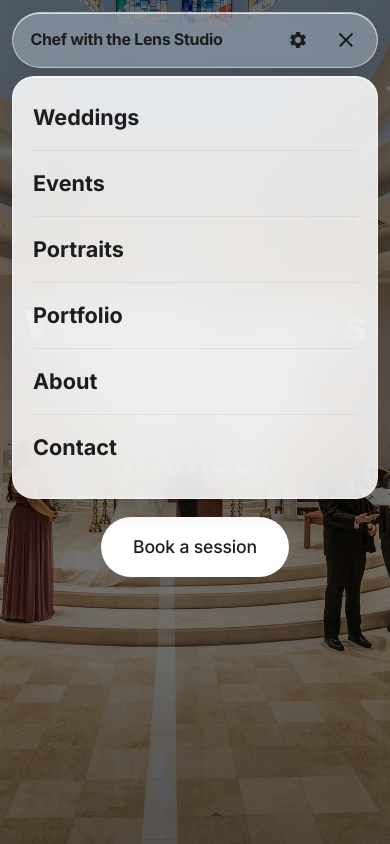
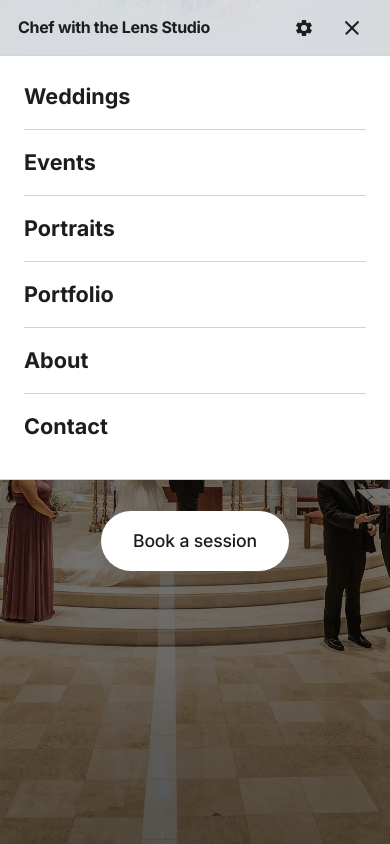
Before and after one commit to chefwithdalens-source/chef-with-the-lens-studio, a plain HTML site: page index.html in a window 390 px wide. Both pictures are taken after a click on the button 346 px from the left and 40 px from the top of the page. Shown: the top 844 px of the page. Drawn offline with Linux system fonts and the light colour scheme.

Commit message:
Revert "Add Apple-style liquid glass effect to the top navigation"
This reverts commit 3e3066303801ec579f69b574076aa5f55cb02642.

```diff
--- a/script.js
+++ b/script.js
@@ -56,14 +56,6 @@ function setNavOpen(open) {
 if (navToggle && nav) {
   navToggle.addEventListener("click", () => setNavOpen(navToggle.getAttribute("aria-expanded") !== "true"));
   nav.querySelectorAll("a").forEach((a) => a.addEventListener("click", () => setNavOpen(false)));
-}
-
-/* Liquid glass: slightly more opaque after a short scroll */
-const header = document.querySelector(".site-header");
-if (header) {
-  const setHeaderScrolled = () => header.classList.toggle("is-scrolled", window.scrollY > 16);
-  setHeaderScrolled();
-  window.addEventListener("scroll", setHeaderScrolled, { passive: true });
 }
 
 /* Escape closes the settings panel or the phone menu */
--- a/styles.css
+++ b/styles.css
@@ -17,22 +17,14 @@
   --accent: #0066cc;        /* the ONE accent: buttons and links */
   --accent-hover: #0055b3;
   --on-accent: #ffffff;     /* text on accent buttons */
-  --header-bg: rgba(255, 255, 255, 0.28);
-  --header-bg-scrolled: rgba(255, 255, 255, 0.55);
-  --header-border: rgba(255, 255, 255, 0.48);
-  --header-highlight: inset 0 1px 0 rgba(255, 255, 255, 0.72), inset 0 -1px 0 rgba(255, 255, 255, 0.08);
-  --header-drop: 0 8px 28px rgba(0, 0, 0, 0.12), 0 1px 3px rgba(0, 0, 0, 0.06);
-  --header-menu-bg: rgba(255, 255, 255, 0.86);
-  --header-menu-bg-scrolled: rgba(255, 255, 255, 0.92);
+  --header-bg: rgba(255, 255, 255, 0.78);
   --shadow: 0 20px 40px -24px rgba(0, 0, 0, 0.25);
 
   --font: Inter, -apple-system, BlinkMacSystemFont, 'Segoe UI', sans-serif;
   --radius: 18px;
   --radius-sm: 10px;
   --container: 1200px;
-  --header-bar-h: 56px;
-  --header-inset: 12px;
-  --header-h: 68px; /* inset + bar, so page padding clears the floating pill */
+  --header-h: 56px;
   --ease: cubic-bezier(0.22, 1, 0.36, 1);
 }
 
@@ -47,13 +39,7 @@
   --accent: #2997ff;
   --accent-hover: #4aa8ff;
   --on-accent: #000000;
-  --header-bg: rgba(18, 18, 20, 0.32);
-  --header-bg-scrolled: rgba(18, 18, 20, 0.58);
-  --header-border: rgba(255, 255, 255, 0.16);
-  --header-highlight: inset 0 1px 0 rgba(255, 255, 255, 0.22), inset 0 -1px 0 rgba(255, 255, 255, 0.04);
-  --header-drop: 0 8px 28px rgba(0, 0, 0, 0.42), 0 1px 3px rgba(0, 0, 0, 0.25);
-  --header-menu-bg: rgba(18, 18, 20, 0.86);
-  --header-menu-bg-scrolled: rgba(18, 18, 20, 0.92);
+  --header-bg: rgba(18, 18, 20, 0.78);
   --shadow: 0 20px 40px -24px rgba(0, 0, 0, 0.8);
 }
 
@@ -130,68 +116,16 @@ h3 { font-size: clamp(1.9rem, 3.4vw, 2.75rem); }
 }
 .icon-btn:hover { background: rgba(127, 127, 127, 0.14); }
 
-/* ---------- Header (Apple-style liquid glass) ---------- */
+/* ---------- Header ---------- */
 .site-header {
   position: fixed; inset: 0 0 auto; z-index: 50;
   height: var(--header-h);
-  padding: var(--header-inset) 12px 0;
-  background: transparent;
-  border: 0;
-  pointer-events: none;
+  background: var(--header-bg);
+  -webkit-backdrop-filter: saturate(180%) blur(20px);
+  backdrop-filter: saturate(180%) blur(20px);
+  border-bottom: 1px solid color-mix(in srgb, var(--line) 60%, transparent);
 }
-.site-header .header-inner {
-  pointer-events: auto;
-  position: relative;
-  height: var(--header-bar-h);
-  width: 100%;
-  display: flex;
-  align-items: center;
-  gap: 1.5rem;
-  padding-inline: 1.15rem 0.75rem;
-  background: transparent;
-}
-/* Glass lives on a pseudo so the mobile dropdown is not a
-   backdrop-filter descendant (Chrome composites those incorrectly). */
-.site-header .header-inner::before {
-  content: "";
-  position: absolute;
-  inset: 0;
-  z-index: 0;
-  border-radius: 999px;
-  background: var(--header-bg);
-  -webkit-backdrop-filter: blur(20px) saturate(180%);
-  backdrop-filter: blur(20px) saturate(180%);
-  border: 1px solid var(--header-border);
-  box-shadow: var(--header-highlight), var(--header-drop);
-  pointer-events: none;
-  transition:
-    background-color 0.4s ease,
-    box-shadow 0.4s ease,
-    border-color 0.4s ease;
-}
-.site-header.is-scrolled .header-inner::before {
-  background: var(--header-bg-scrolled);
-}
-.site-header .brand,
-.site-header .site-nav,
-.site-header .header-actions {
-  position: relative;
-  z-index: 1;
-}
-@supports not ((backdrop-filter: blur(20px)) or (-webkit-backdrop-filter: blur(20px))) {
-  .site-header .header-inner::before {
-    background: rgba(255, 255, 255, 0.94);
-  }
-  [data-theme="dark"] .site-header .header-inner::before {
-    background: rgba(18, 18, 20, 0.94);
-  }
-  .site-header.is-scrolled .header-inner::before {
-    background: rgba(255, 255, 255, 0.97);
-  }
-  [data-theme="dark"] .site-header.is-scrolled .header-inner::before {
-    background: rgba(18, 18, 20, 0.97);
-  }
-}
+.header-inner { height: 100%; display: flex; align-items: center; gap: 1.5rem; }
 
 .brand { font-weight: 700; font-size: 1.05rem; letter-spacing: -0.02em; color: var(--text); margin-right: auto; }
 .brand:hover { color: var(--text); text-decoration: none; }
@@ -417,36 +351,17 @@ h3 { font-size: clamp(1.9rem, 3.4vw, 2.75rem); }
   .nav-toggle[aria-expanded="true"] .nav-toggle-bar::before { transform: translateY(6px) rotate(45deg); }
   .nav-toggle[aria-expanded="true"] .nav-toggle-bar::after { transform: translateY(-6px) rotate(-45deg); }
 
-  .site-header .site-nav {
-    pointer-events: auto;
-    position: absolute; top: calc(100% + 8px); left: 0; right: 0;
-    z-index: 2;
-    isolation: isolate;
-    background: var(--header-menu-bg);
-    -webkit-backdrop-filter: blur(24px) saturate(180%);
-    backdrop-filter: blur(24px) saturate(180%);
-    border: 1px solid var(--header-border);
-    border-radius: 22px;
-    box-shadow: var(--header-highlight), var(--header-drop);
-    overflow: hidden;
+  .site-nav {
+    position: absolute; top: var(--header-h); left: 0; right: 0;
+    background: var(--bg); border-bottom: 1px solid var(--line);
   }
-  .site-header.is-scrolled .site-nav { background: var(--header-menu-bg-scrolled); }
   /* Menu is hidden until the button is tapped (only when JavaScript is on) */
-  .js .site-header .site-nav:not(.is-open) { display: none; }
-  .site-header .site-nav ul { flex-direction: column; gap: 0; padding: 0.5rem 1.25rem 1.15rem; }
-  .site-header .site-nav a { display: block; padding: 0.95rem 0; font-size: 1.35rem; font-weight: 700; opacity: 1; border-bottom: 1px solid color-mix(in srgb, var(--line) 55%, transparent); }
-  .site-header .site-nav li:last-child a { border-bottom: 0; }
-  .site-header .header-inner { gap: 0.5rem; }
-  .site-header .brand { font-size: 1rem; }
-}
-
-@supports not ((backdrop-filter: blur(20px)) or (-webkit-backdrop-filter: blur(20px))) {
-  @media (max-width: 960px) {
-    .site-header .site-nav { background: rgba(255, 255, 255, 0.94); }
-    [data-theme="dark"] .site-header .site-nav { background: rgba(18, 18, 20, 0.94); }
-    .site-header.is-scrolled .site-nav { background: rgba(255, 255, 255, 0.97); }
-    [data-theme="dark"] .site-header.is-scrolled .site-nav { background: rgba(18, 18, 20, 0.97); }
-  }
+  .js .site-nav:not(.is-open) { display: none; }
+  .site-nav ul { flex-direction: column; gap: 0; padding: 0.5rem 1.5rem 1.25rem; }
+  .site-nav a { display: block; padding: 0.95rem 0; font-size: 1.35rem; font-weight: 700; opacity: 1; border-bottom: 1px solid var(--line); }
+  .site-nav li:last-child a { border-bottom: 0; }
+  .header-inner { gap: 0.5rem; }
+  .brand { font-size: 1rem; }
 }
 
 @media (max-width: 520px) {
```
